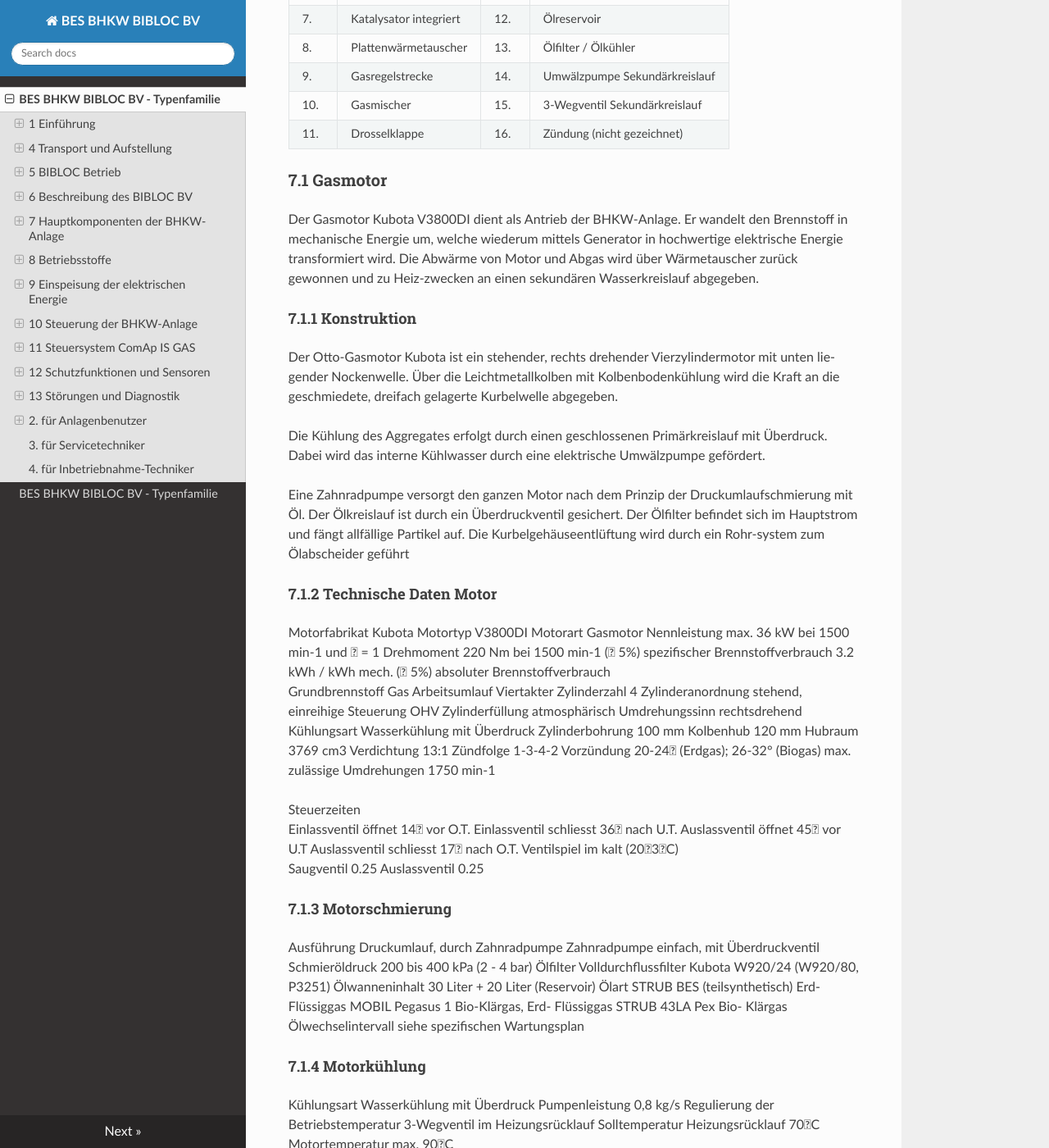
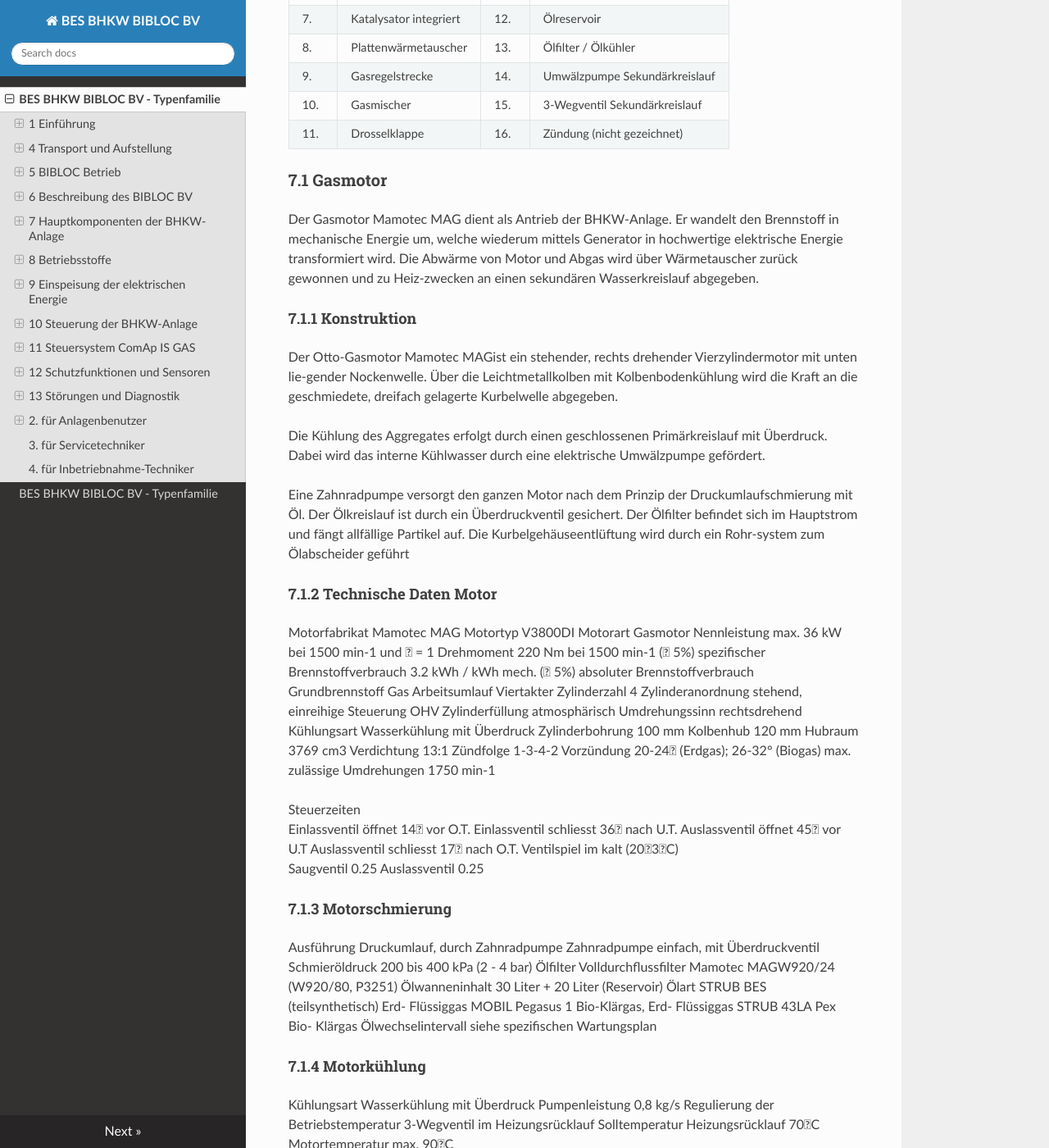
Before and after one commit to benmastered/BES-BHKW-Bibloc, an MkDocs documentation site: the page built from docs/index.md, in a window 1280 px wide and 1400 px high, scrolled down 12023 px. Shown: the whole window at 82% size. Built offline with MkDocs 1.6.1, drawn with Linux system fonts in a browser that asks for light colours; nearby versions of some CDN libraries.

Commit message:
index.md aktualisieren

```diff
--- a/docs/index.md
+++ b/docs/index.md
@@ -372,11 +372,11 @@ Legende :
 | 11.  |Drosselklappe                        |16.  |Zündung (nicht gezeichnet)           |
 
 ### 7.1	 Gasmotor
-Der Gasmotor Kubota V3800DI dient als Antrieb der BHKW-Anlage. Er wandelt den Brennstoff in mechanische Energie um, welche wiederum mittels Generator in hochwertige elektrische Energie transformiert wird.
+Der Gasmotor Mamotec MAG dient als Antrieb der BHKW-Anlage. Er wandelt den Brennstoff in mechanische Energie um, welche wiederum mittels Generator in hochwertige elektrische Energie transformiert wird.
 Die Abwärme von Motor und Abgas wird über Wärmetauscher zurück gewonnen und zu Heiz-zwecken an einen sekundären Wasserkreislauf abgegeben.
 
 #### 7.1.1	Konstruktion
-Der Otto-Gasmotor Kubota ist ein stehender, rechts drehender Vierzylindermotor mit unten lie-gender Nockenwelle. Über die Leichtmetallkolben mit Kolbenbodenkühlung wird die Kraft an die geschmiedete, dreifach gelagerte Kurbelwelle abgegeben.
+Der Otto-Gasmotor Mamotec MAGist ein stehender, rechts drehender Vierzylindermotor mit unten lie-gender Nockenwelle. Über die Leichtmetallkolben mit Kolbenbodenkühlung wird die Kraft an die geschmiedete, dreifach gelagerte Kurbelwelle abgegeben.
 
 Die Kühlung des Aggregates erfolgt durch einen geschlossenen Primärkreislauf mit Überdruck. Dabei wird das interne Kühlwasser durch eine elektrische Umwälzpumpe gefördert.
 
@@ -384,7 +384,7 @@ Eine Zahnradpumpe versorgt den ganzen Motor nach dem Prinzip der Druckumlaufschm
 
 #### 7.1.2	Technische Daten Motor
 
-Motorfabrikat	Kubota
+Motorfabrikat	Mamotec MAG
 Motortyp	V3800DI
 Motorart	Gasmotor
 Nennleistung	max. 36 kW  bei 1500 min-1 und  = 1
@@ -422,7 +422,7 @@ Auslassventil	0.25
 Ausführung	Druckumlauf, durch Zahnradpumpe
 Zahnradpumpe	einfach, mit Überdruckventil
 Schmieröldruck	200 bis 400 kPa (2 - 4 bar)
-Ölfilter	Volldurchflussfilter Kubota W920/24 (W920/80, P3251)
+Ölfilter	Volldurchflussfilter Mamotec MAGW920/24 (W920/80, P3251)
 Ölwanneninhalt	30 Liter + 20 Liter (Reservoir)
 Ölart	STRUB BES (teilsynthetisch)	Erd- Flüssiggas
 MOBIL Pegasus 1              Bio-Klärgas,	Erd- Flüssiggas
```
